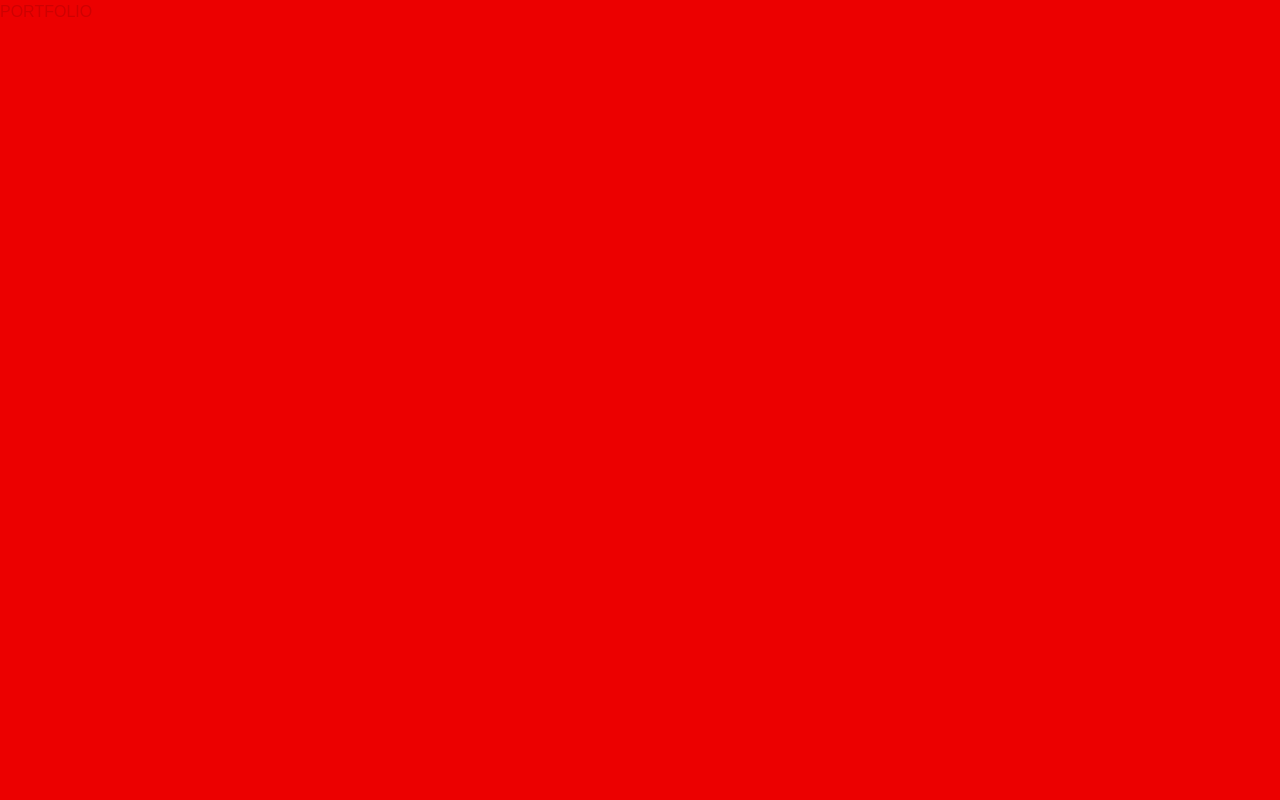
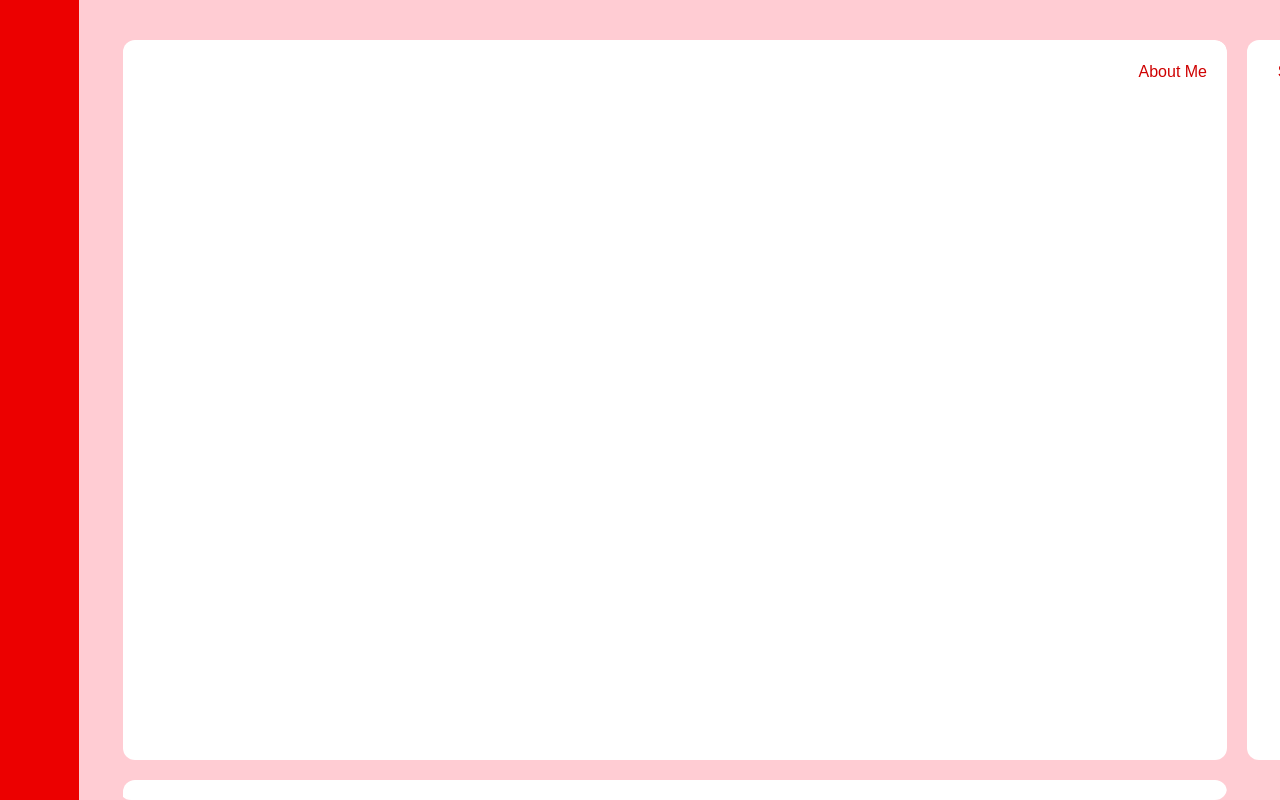
Before and after one commit to zahraRostami1999/next-portfolio, a Next.js app: page / in a window 1280 px wide. Built offline with nearby package versions, Linux system fonts and the light colour scheme.

Commit message:
04-08-16-feat(layout)

```diff
--- /dev/null
+++ b/src/components/about/About.jsx
@@ -0,0 +1,11 @@
+import React from 'react';
+
+function About() {
+  return (
+    <div className="p-5 h-[90vh] bg-white rounded-xl ">
+      About Me
+    </div>
+  )
+}
+
+export default About;
--- /dev/null
+++ b/src/components/contact/Contact.jsx
@@ -0,0 +1,11 @@
+import React from 'react'
+
+function Contact() {
+  return (
+    <div className="bg-white rounded-xl p-5 h-[30vh]">
+      Contact
+    </div>
+  )
+}
+
+export default Contact;
--- /dev/null
+++ b/src/components/education/Education.jsx
@@ -0,0 +1,11 @@
+import React from 'react'
+
+function Education() {
+  return (
+    <div className="bg-white rounded-xl p-5 h-[40vh]">
+      education
+    </div>
+  )
+}
+
+export default Education
--- /dev/null
+++ b/src/components/projects/Projects.jsx
@@ -0,0 +1,11 @@
+import React from 'react'
+
+function Projects() {
+  return (
+    <div className="bg-white rounded-xl p-5 h-[90vh]">
+      Projects
+    </div>
+  )
+}
+
+export default Projects;
--- /dev/null
+++ b/src/components/sidebar/Sidebar.jsx
@@ -0,0 +1,11 @@
+import React from 'react';
+
+function Sidebar() {
+  return (
+    <div className="p-5 bg-white w-[6%] flex justify-center h-[90vh] rounded-xl ">
+      S
+    </div>
+  )
+}
+
+export default Sidebar;
--- /dev/null
+++ b/src/components/skills/Skills.jsx
@@ -0,0 +1,11 @@
+import React from 'react'
+
+function Skills() {
+  return (
+    <div className="bg-white rounded-xl p-5 h-[40vh]">
+      skills
+    </div>
+  )
+}
+
+export default Skills
--- a/src/pages/_app.js
+++ b/src/pages/_app.js
@@ -1,5 +1,9 @@
 import "@/styles/globals.css";
 
 export default function App({ Component, pageProps }) {
-  return <Component {...pageProps} />;
+  return (
+    <div className="px-10 bg-rose-200">
+      <Component {...pageProps} />
+    </div>
+  )
 }
--- a/src/pages/_document.js
+++ b/src/pages/_document.js
@@ -2,9 +2,9 @@ import { Html, Head, Main, NextScript } from "next/document";
 
 export default function Document() {
   return (
-    <Html lang="en">
+    <Html lang="fa" dir="rtl">
       <Head />
-      <body className="antialiased">
+      <body className="antialiased bg-rose-200">
         <Main />
         <NextScript />
       </body>
--- a/src/pages/index.js
+++ /dev/null
@@ -1,7 +0,0 @@
-export default function Home() {
-  return (
-    <>
-      PORTFOLIO
-    </>
-  );
-}
--- /dev/null
+++ b/src/pages/index.jsx
@@ -0,0 +1,22 @@
+import Sidebar from "@/components/sidebar/Sidebar";
+import About from "@/components/about/About";
+import Skills from "@/components/skills/Skills";
+import Education from "@/components/education/Education";
+import Projects from "@/components/projects/Projects";
+import Contact from "@/components/contact/Contact";
+export default function Home() {
+  return (
+    <div className="flex h-screen gap-5 pt-10">
+      <Sidebar />
+      <div className="flex-1 rounded-xl overflow-hidden">
+        <div className="h-full overflow-y-auto custom-scrollbar pb-5 pl-1 space-y-5">
+          <About />
+          <Skills />
+          <Education />
+          <Projects />
+          <Contact />
+        </div>
+      </div>
+    </div>
+  );
+}
--- a/src/styles/globals.css
+++ b/src/styles/globals.css
@@ -3,13 +3,6 @@
 :root {
   --background: #ec0000;
   --foreground: #cf0000;
-}
-
-@theme inline {
-  --color-background: var(--background);
-  --color-foreground: var(--foreground);
-  --font-sans: var(--font-geist-sans);
-  --font-mono: var(--font-geist-mono);
 }
 
 @media (prefers-color-scheme: dark) {
```
